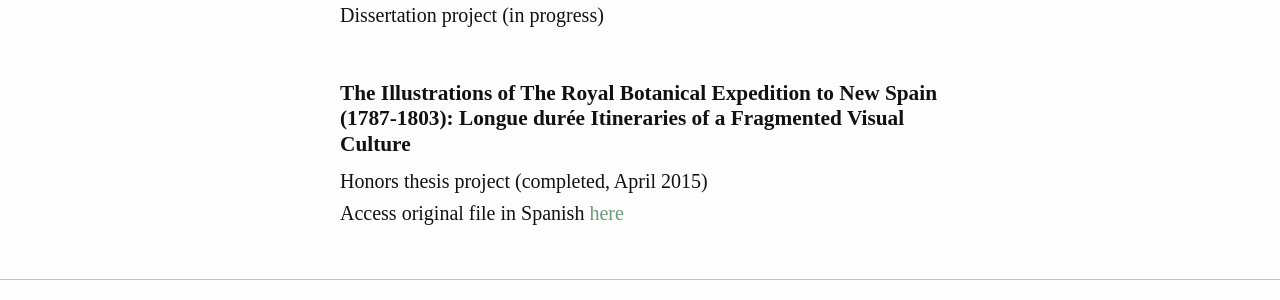
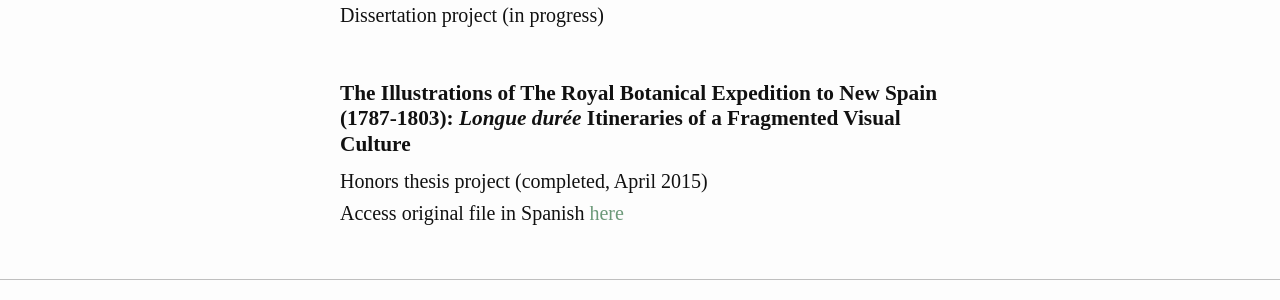
Before and after one commit to diana-heredia/diana-heredia.github.io, a Jekyll site: the page built from research.markdown, in a window 1280 px wide. Shown: the part 240-540 px from the top of the page. Built offline with Jekyll 4.4.1, drawn with Linux system fonts in a browser that asks for light colours; some web fonts are replaced.

```diff
--- a/research.markdown
+++ b/research.markdown
@@ -6,6 +6,6 @@ permalink: /en/research/
 <h4><b>Imperfect Reds: Assembling a New History of Cochineal Cultivation and Commerce in the Early Modern Atlantic World</b></h4>
 Dissertation project (in progress)
 
-<h4><b>The Illustrations of The Royal Botanical Expedition to New Spain (1787-1803): Longue durée Itineraries of a Fragmented Visual Culture</b></h4>
+<h4><b>The Illustrations of The Royal Botanical Expedition to New Spain (1787-1803): <i>Longue durée</i> Itineraries of a Fragmented Visual Culture</b></h4>
 Honors thesis project (completed, April 2015)
 <br>Access original file in Spanish <a href="https://hdl.handle.net/20.500.14330/TES01000727156">here</a>
```
